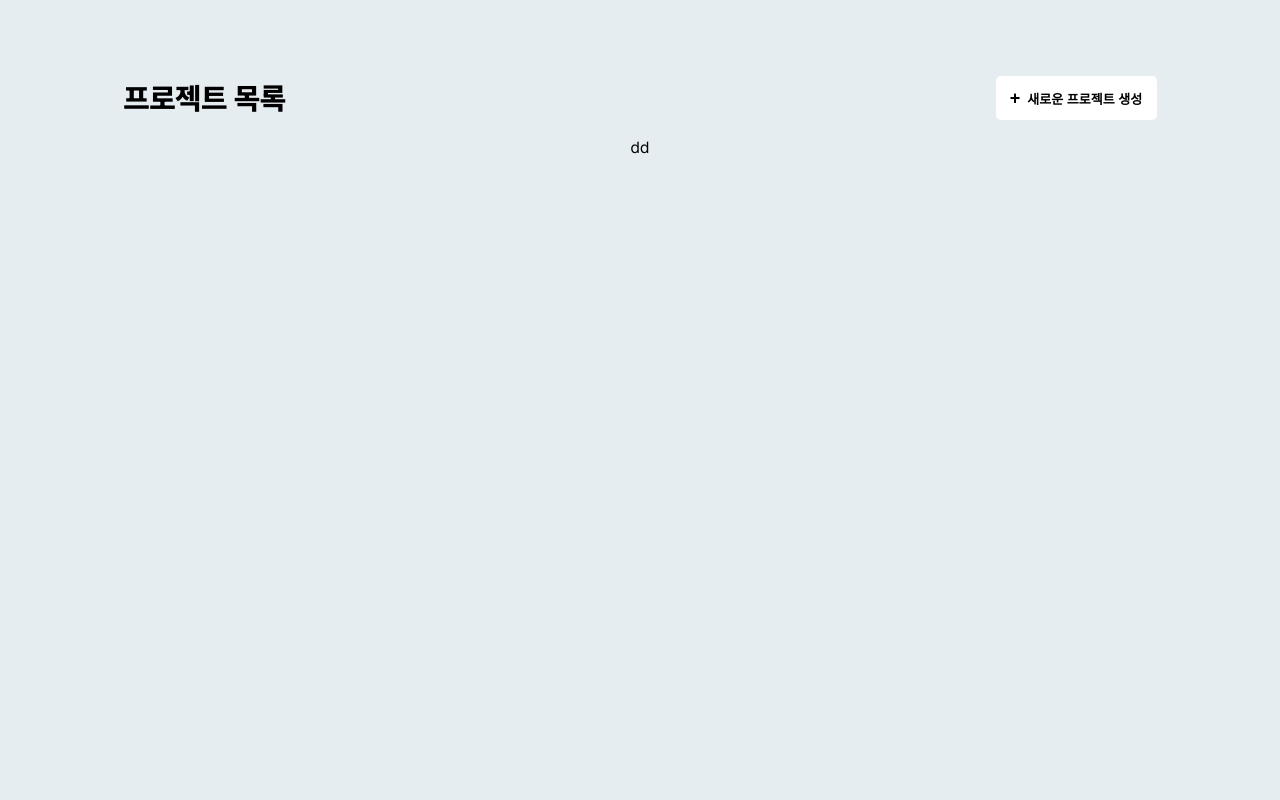
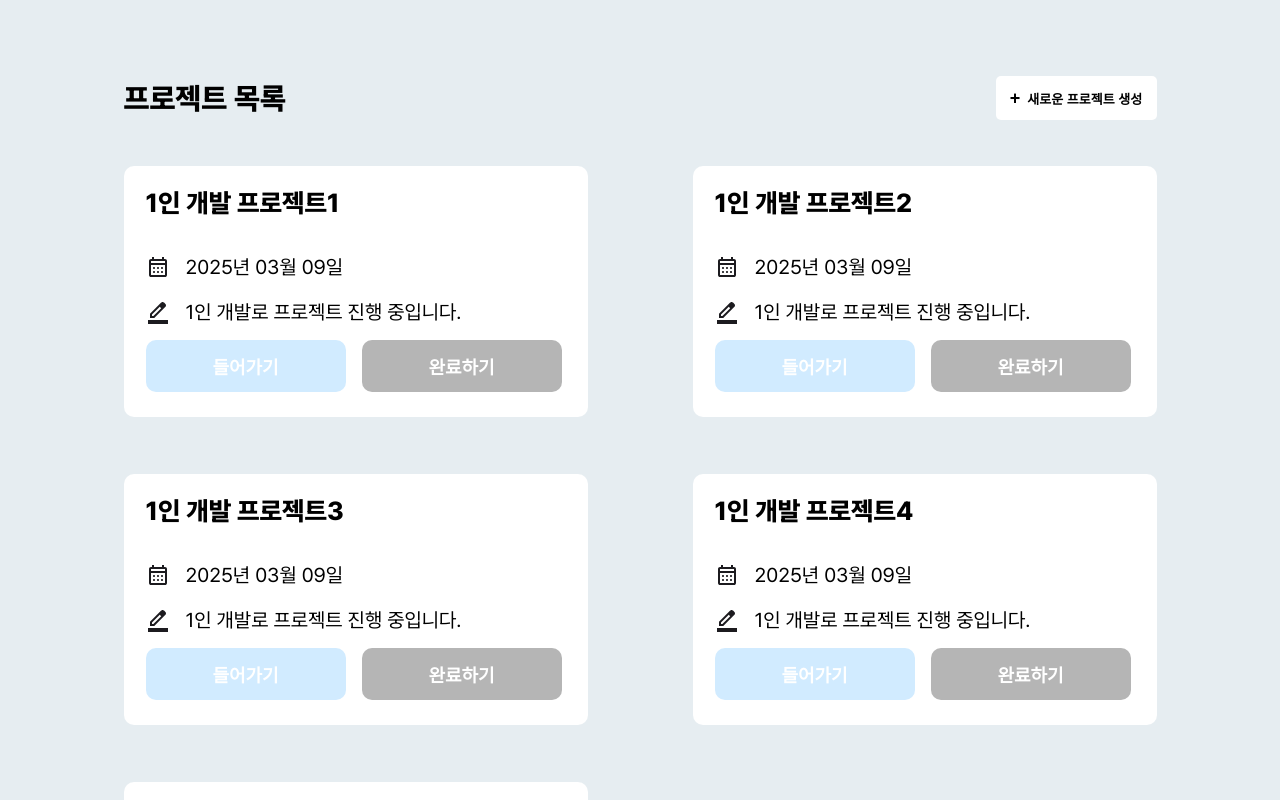
Before and after one commit to Indi-Flow/indiflow_front, a React (Create React App) app: page /projects in a window 1280 px wide. Shown: the top 800 px of the page. Built offline with nearby package versions, Linux system fonts and the light colour scheme.

Commit message:
feat: project 페이지 완성

```diff
--- a/src/components/ProjectList/ProjectView.tsx
+++ b/src/components/ProjectList/ProjectView.tsx
@@ -1,12 +1,81 @@
 import styled from "styled-components";
+import Calendar from "assets/icons/icon_calendar.svg";
+import Content from "assets/icons/icon_content.svg";
 
 const Container = styled.div`
   width: 1033px;
   margin-top: 44px;
   align-items: center;
+  column-gap: 105px;
+  row-gap: 57px;
   display: grid;
   grid-template-columns: repeat(2, 1fr);
-  justify-content: space-between;
+`;
+
+const ProjectBox = styled.div`
+  width: 442px;
+  height: 230px;
+  border: none;
+  border-radius: 10px;
+  background-color: #ffffff;
+  padding-left: 22px;
+  padding-top: 21px;
+`;
+
+const Title = styled.p`
+  color: #000;
+  height: 48px;
+  font-size: 26px;
+  font-style: normal;
+  font-weight: 800;
+  line-height: normal;
+  margin: 0;
+`;
+
+const Wrap = styled.div`
+  display: flex;
+  align-items: center;
+  gap: 16px;
+  height: 27px;
+  margin-top: 18px;
+`;
+
+const Text = styled.p`
+  color: #000;
+  font-size: 20px;
+  font-style: normal;
+  font-weight: 400;
+  line-height: normal;
+`;
+
+const InButton = styled.button`
+  width: 200px;
+  height: 52px;
+  border: none;
+  border-radius: 10px;
+  background-color: #d1ebff;
+  color: #fff;
+  font-size: 18px;
+  font-style: normal;
+  font-weight: 800;
+  line-height: normal;
+  margin-top: 18px;
+  cursor: pointer;
+`;
+
+const FinishButton = styled.button`
+  width: 200px;
+  height: 52px;
+  border: none;
+  border-radius: 10px;
+  background-color: #b5b5b5;
+  color: #fff;
+  font-size: 18px;
+  font-style: normal;
+  font-weight: 800;
+  line-height: normal;
+  margin-top: 18px;
+  cursor: pointer;
 `;
 
 export default function ProjectView() {
@@ -15,32 +84,57 @@ export default function ProjectView() {
       id: 1,
       name: "1인 개발 프로젝트1",
       content: "1인 개발로 프로젝트 진행 중입니다.",
-      data: "2025-03-09T15:30:00",
+      date: "2025-03-09T15:30:00",
     },
     {
       id: 2,
       name: "1인 개발 프로젝트2",
       content: "1인 개발로 프로젝트 진행 중입니다.",
-      data: "2025-03-09T15:30:00",
+      date: "2025-03-09T15:30:00",
     },
     {
       id: 3,
       name: "1인 개발 프로젝트3",
       content: "1인 개발로 프로젝트 진행 중입니다.",
-      data: "2025-03-09T15:30:00",
+      date: "2025-03-09T15:30:00",
     },
     {
       id: 4,
       name: "1인 개발 프로젝트4",
       content: "1인 개발로 프로젝트 진행 중입니다.",
-      data: "2025-03-09T15:30:00",
+      date: "2025-03-09T15:30:00",
     },
     {
       id: 5,
       name: "1인 개발 프로젝트5",
       content: "1인 개발로 프로젝트 진행 중입니다.",
-      data: "2025-03-09T15:30:00",
+      date: "2025-03-09T15:30:00",
     },
   ];
-  return <p>dd</p>;
+
+  const formattedDate = (date: string) => {
+    const [year, month, day] = date.split("-");
+    return `${year}년 ${month}월 ${day.slice(0, 2)}일`;
+  };
+  return (
+    <Container>
+      {datas.map((data) => (
+        <ProjectBox key={data.id}>
+          <Title>{data.name}</Title>
+          <Wrap>
+            <img src={Calendar} alt="calendar" width={24} height={24} />
+            <Text>{formattedDate(data.date)}</Text>
+          </Wrap>
+          <Wrap>
+            <img src={Content} alt="content" width={24} height={24} />
+            <Text>{data.content}</Text>
+          </Wrap>
+          <Wrap>
+            <InButton>들어가기</InButton>
+            <FinishButton>완료하기</FinishButton>
+          </Wrap>
+        </ProjectBox>
+      ))}
+    </Container>
+  );
 }
--- a/src/pages/ProjectList.tsx
+++ b/src/pages/ProjectList.tsx
@@ -7,7 +7,7 @@ const Container = styled.div`
   flex-direction: column;
   align-items: center;
   background-color: #e6edf1;
-  height: 100vh;
+  height: auto;
   width: 100vw;
 `;
 
```
Also changed, not shown: src/assets/icons/icon_calendar.svg (added), src/assets/icons/icon_content.svg (added).
